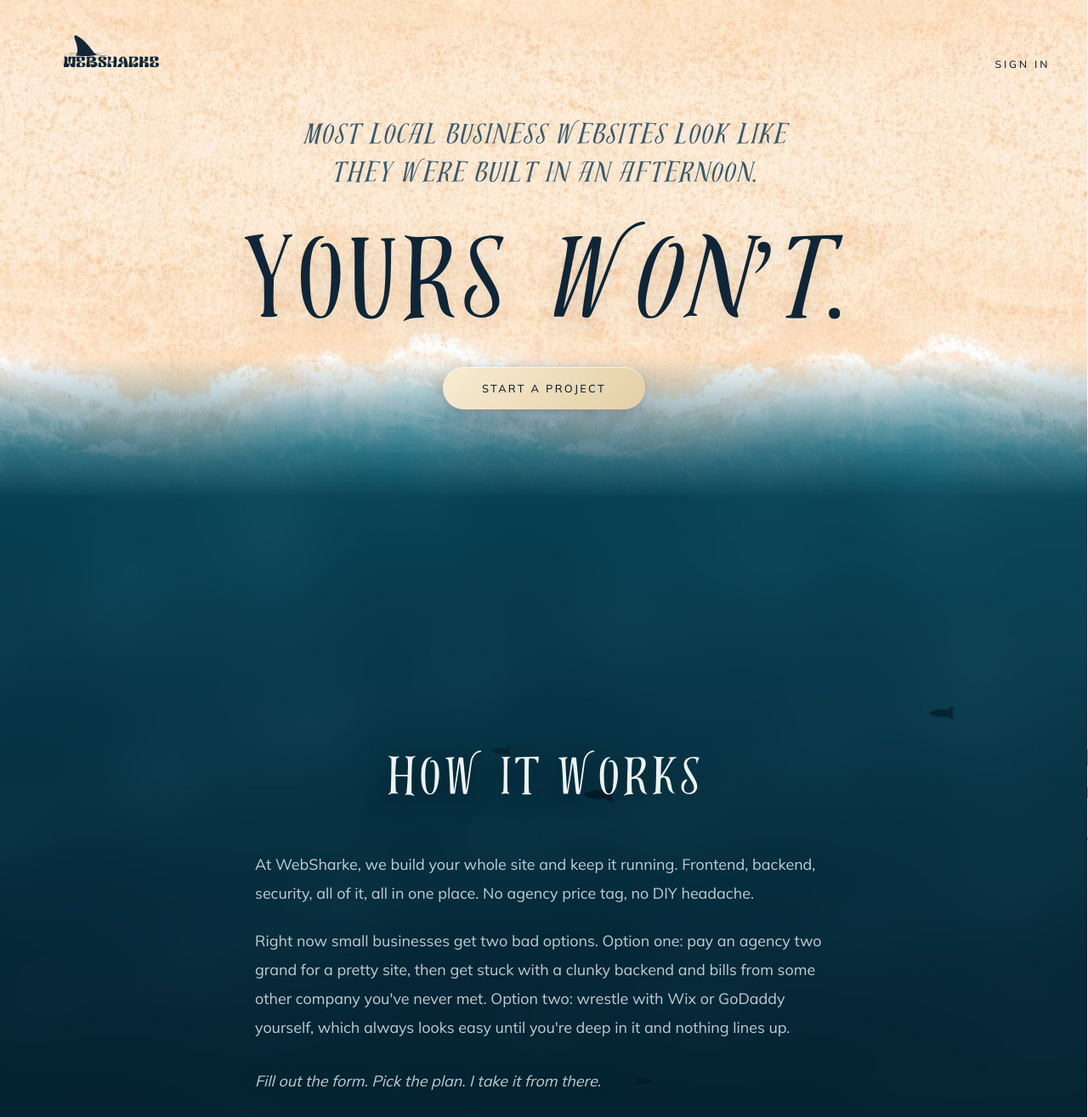
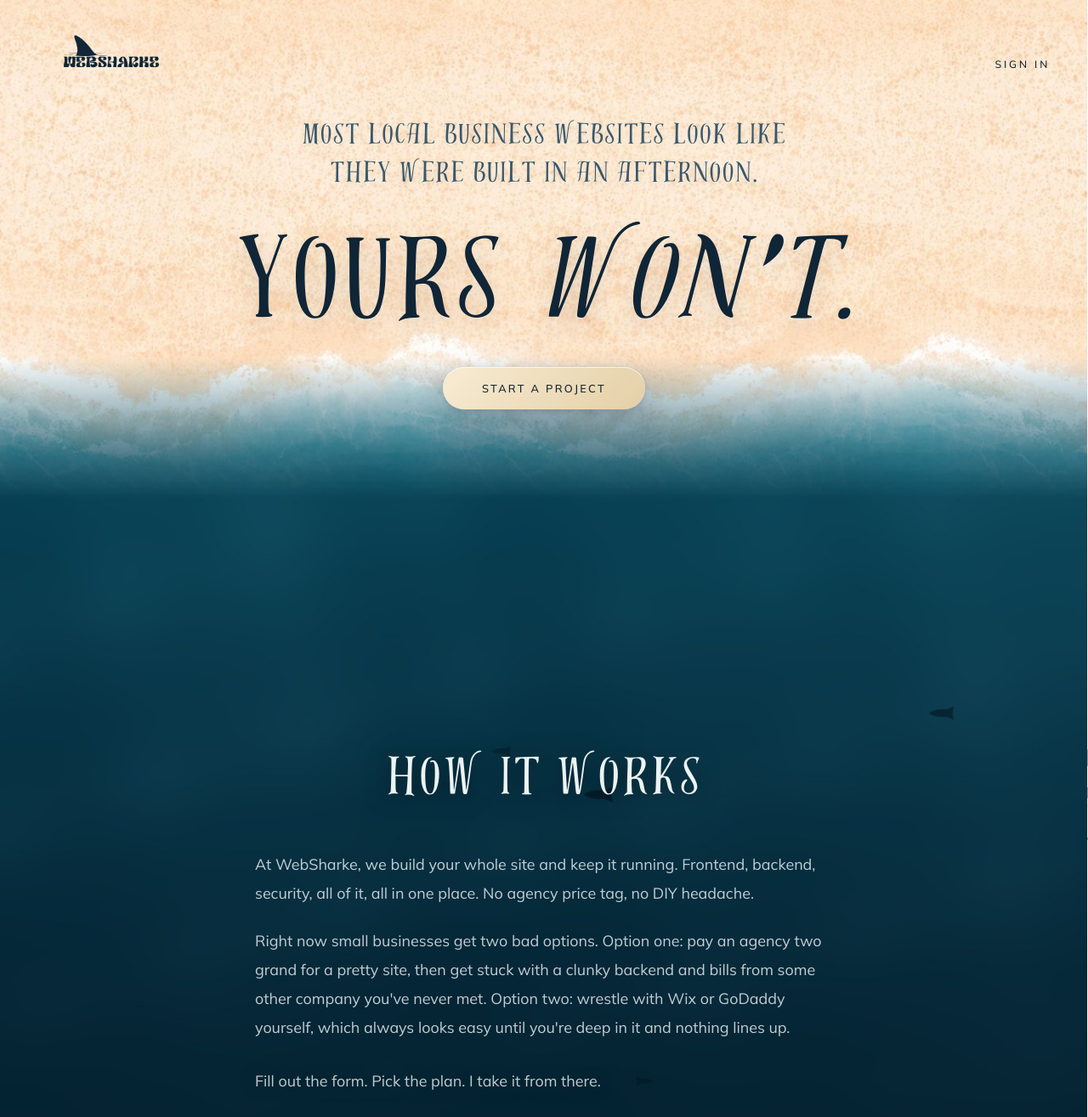
Before and after one commit to eldridgewebdesign-sys/Portfollio1, a website: page index.html in a window 1280 px wide. Shown: the top 1315 px of the page at 85% size. Drawn offline with nearby package versions, Linux system fonts and the light colour scheme.

Commit message:
Fix homepage assets + Distillery Display headings
- index.html: repoint logo, background photo, favicon and supabase-config
  to images/ and js/ (old root paths were 404ing locally and on Vercel)
- Headings now use Distillery Display, with Cormorant Garamond kept as a
  per-glyph fallback for punctuation
- Remove faux-italic from headings; drop unused italic Cormorant faces
  from the Google Fonts import
- Add apostrophe glyph (U+2019 + U+0027) to Distillery Display
  (.ttf/.otf/.woff2) so "won't" renders fully in the display face

Co-Authored-By: Claude Opus 4.8 <noreply@anthropic.com>

```diff
--- a/index.html
+++ b/index.html
@@ -13,7 +13,7 @@ window.addEventListener('pageshow',function(){window.scrollTo(0,0)});
 <link rel="preload" as="image" href="images/Site_bkg.jpg" fetchpriority="high">
 <link rel="preconnect" href="https://fonts.googleapis.com">
 <link rel="preconnect" href="https://fonts.gstatic.com" crossorigin>
-<link href="https://fonts.googleapis.com/css2?family=Cormorant+Garamond:ital,wght@0,400;0,500;0,600;0,700;1,400;1,500;1,600&family=Mulish:wght@300;400;500;600;700&display=swap" rel="stylesheet">
+<link href="https://fonts.googleapis.com/css2?family=Cormorant+Garamond:wght@400;500;600;700&family=Mulish:wght@300;400;500;600;700&display=swap" rel="stylesheet">
 <style>
 @font-face{font-family:'Distillery Display';src:url('fonts/distillery-display/DistilleryDisplay-Regular.woff2') format('woff2'),url('fonts/distillery-display/DistilleryDisplay-Regular.otf') format('opentype');font-weight:100 900;font-style:normal;font-display:swap}
 *{margin:0;padding:0;box-sizing:border-box}
@@ -98,9 +98,9 @@ nav.scrolled .signin{color:var(--foam)}
 
 /* ── HERO (BEACH / SURFACE) — approved, unchanged ────────────────────────── */
 #hero{min-height:100vh;display:flex;flex-direction:column;align-items:center;text-align:center;padding:clamp(6.5rem,17vh,9.5rem) 2rem 0;position:relative;z-index:1;color:var(--ink)}
-.hero-eyebrow{font-family:'Distillery Display','Cormorant Garamond',serif;font-style:italic;font-weight:500;letter-spacing:.004em;font-size:clamp(1.35rem,3vw,2.15rem);color:var(--ink-soft);max-width:52ch;line-height:1.32;text-wrap:balance;margin:0 auto clamp(1.5rem,3.4vw,2.5rem);text-shadow:0 1px 0 rgba(255,250,240,.3),0 4px 16px rgba(16,37,54,.08)}
+.hero-eyebrow{font-family:'Distillery Display','Cormorant Garamond',serif;font-weight:500;letter-spacing:.004em;font-size:clamp(1.35rem,3vw,2.15rem);color:var(--ink-soft);max-width:52ch;line-height:1.32;text-wrap:balance;margin:0 auto clamp(1.5rem,3.4vw,2.5rem);text-shadow:0 1px 0 rgba(255,250,240,.3),0 4px 16px rgba(16,37,54,.08)}
 .hero-title{font-family:'Distillery Display','Cormorant Garamond',serif;font-weight:600;color:var(--ink);font-size:clamp(3.6rem,12vw,8.8rem);line-height:.92;letter-spacing:-.01em;text-shadow:0 1px 0 rgba(255,251,242,.42),0 10px 30px rgba(16,37,54,.13)}
-.hero-title em{font-style:italic;font-weight:500}
+.hero-title em{font-weight:500}
 .hero-cta{margin-top:clamp(2rem,4.5vh,3.2rem)}
 /* hero intro plays after the loader hands off (body.ready) */
 #hero .anim{opacity:0;transform:translateY(28px);transition:opacity 1.1s cubic-bezier(.16,1,.3,1),transform 1.1s cubic-bezier(.16,1,.3,1)}
@@ -112,7 +112,7 @@ body.ready #hero .anim{opacity:1;transform:none}
 #how .wrap{max-width:680px}
 .how-body{margin-top:clamp(2rem,4vw,3rem);text-align:left}
 .how-body p{font-family:'Mulish',sans-serif;font-weight:400;color:rgba(240,248,250,.8);font-size:clamp(1rem,1.4vw,1.16rem);line-height:1.9;margin-bottom:1.4rem}
-.how-close{font-family:'Distillery Display','Cormorant Garamond',serif;font-style:italic;font-weight:500;color:var(--foam);font-size:clamp(1.5rem,2.8vw,2.1rem);line-height:1.4;margin-top:1.8rem;text-shadow:0 2px 22px rgba(2,10,18,.45)}
+.how-close{font-family:'Distillery Display','Cormorant Garamond',serif;font-weight:500;color:var(--foam);font-size:clamp(1.5rem,2.8vw,2.1rem);line-height:1.4;margin-top:1.8rem;text-shadow:0 2px 22px rgba(2,10,18,.45)}
 
 /* ── WHY CHOOSE US — three plain text columns (as in the reference) ────────── */
 .why-cols{display:grid;grid-template-columns:repeat(3,1fr);gap:clamp(2.2rem,5vw,4.5rem);max-width:1080px;margin:clamp(2rem,4vw,3rem) auto 0}
```
Also changed, not shown: fonts/distillery-display/DistilleryDisplay-Regular.otf, fonts/distillery-display/DistilleryDisplay-Regular.ttf, fonts/distillery-display/DistilleryDisplay-Regular.woff2.
